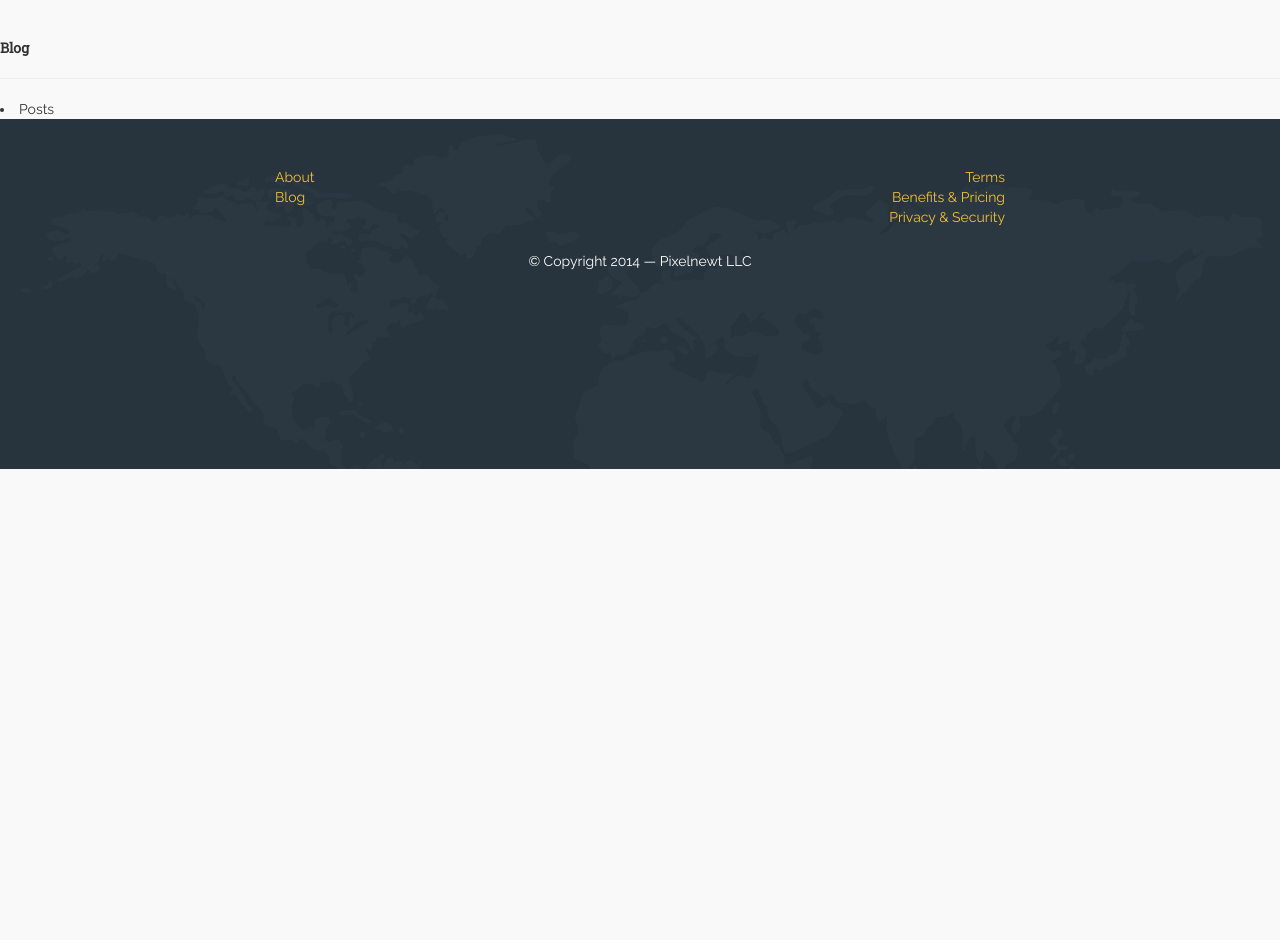
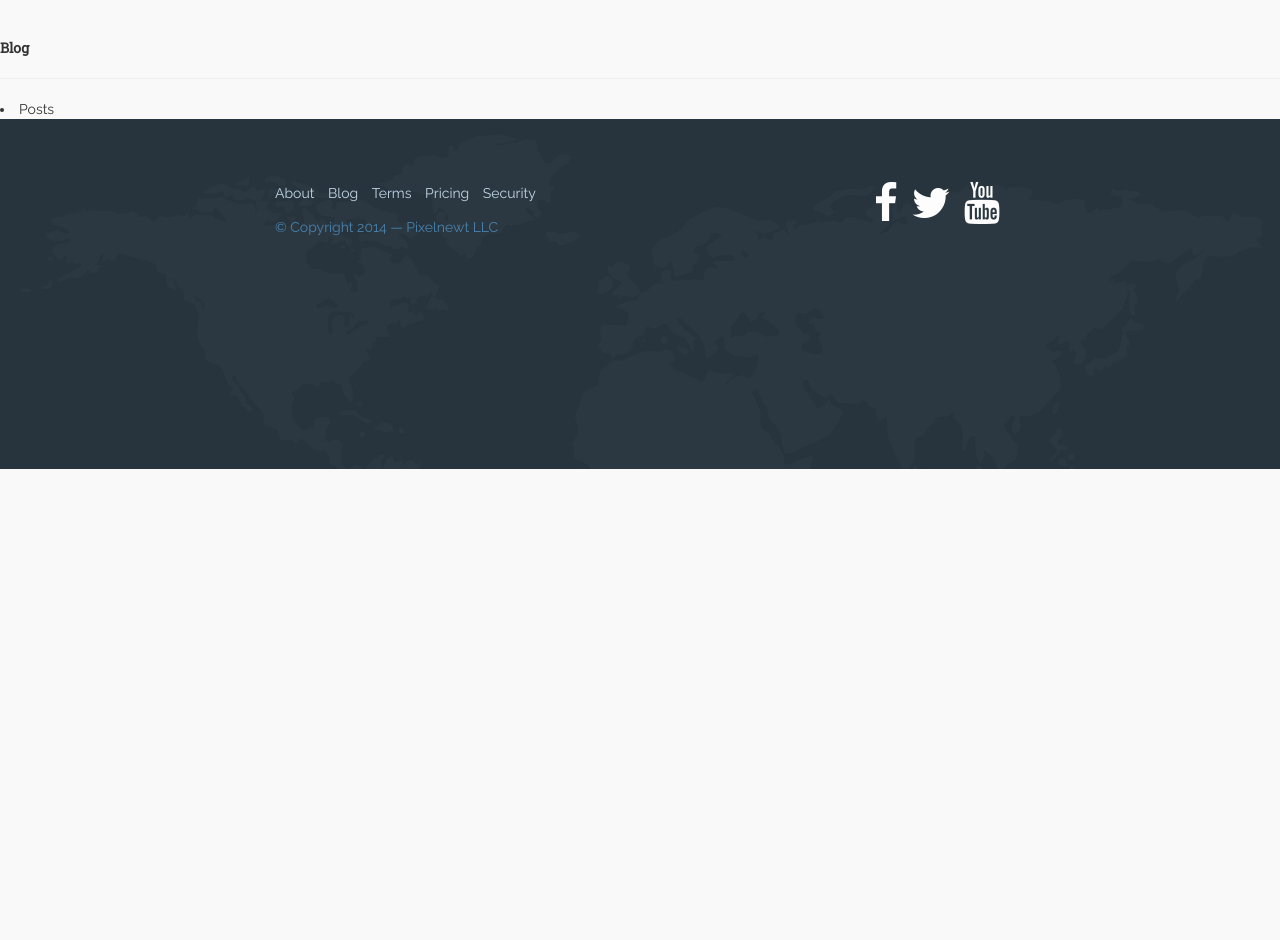
Before and after one commit to PixelNewt/pixelnewt.github.io, a Jekyll site: the page built from blog/index.html, in a window 1280 px wide. Built offline with Jekyll 4.4.1, drawn with Linux system fonts in a browser that asks for light colours.

Commit message:
Finalizing footer layout and css.

```diff
--- a/_includes/footer.html
+++ b/_includes/footer.html
@@ -2,26 +2,24 @@
 <footer>
     <div class="container container-narrow" id="footer">
         <div class="row">
-            <div class="col-lg-6" id="footer-column-1">
-                <ul class="list-unstyled">
+            <div class="col-md-6" id="footer-links">
+                <ul class="list-inline">
                     <li><a href="/about/">About</a></li>
                     <li><a href="/blog/">Blog</a></li>
+                    <li><a href="/terms/">Terms</a></li>
+                    <li><a href="/pricing/">Pricing</a></li>
+                    <li><a href="/security/">Security</a></li>
                 </ul>
+                <p class="text-steel-blue">&copy; Copyright {{ site.time | date: '%Y' }} &mdash; {{ site.company }}</p>
             </div><!-- /#footer-column-1 -->
 
-            <div class="col-lg-6 text-right" id="footer-column-2">
-                <ul class="list-unstyled">
-                    <li><a href="/terms/">Terms</a></li>
-                    <li><a href="/benefits/">Benefits & Pricing</a></li>
-                    <li><a href="/privacy/">Privacy & Security</a></li>
+            <div class="col-md-6 text-right" id="footer-social">
+                <ul class="list-inline">
+                    <li><a href="/terms/"><i class="fa fa-3x fa-facebook"></i></a></li>
+                    <li><a href="/terms/"><i class="fa fa-3x fa-twitter"></i></a></li>
+                    <li><a href="/terms/"><i class="fa fa-3x fa-youtube"></i></a></li>
                 </ul>
             </div><!-- /#footer-column-2 -->
-        </div>
-
-        <div class="row">
-            <div class="text-center">
-                <p class="text-center text-slate">&copy; Copyright {{ site.time | date: '%Y' }} &mdash; {{ site.company }}</p>
-            </div><!-- /#footer-column-3 -->
         </div><!-- /.row -->
     </div><!-- /.container -->
 
--- a/assets/css/custom.css
+++ b/assets/css/custom.css
@@ -104,7 +104,7 @@ h1 small { padding-left: 15px; }
 
 .dark-yellow { color: #7f6000; }
 
-.text-slate { color: darkSlate; }
+.text-slate { color: #27343d; }
 
 .text-steel-blue { color: #4882ad; }
 
@@ -148,8 +148,10 @@ img.mugshot { width: 174px; height: 174px; -webkit-border-radius: 50%; -moz-bord
   #hero-banner h1 { color: #f1c232; font-size: 64px; }
   .row { margin-left: -15px; margin-right: -15px; padding: 0 18px 0 18px; } }
 /*footer*/
-footer { background: url(../img/footer-map.jpg) no-repeat center top; background-attachment: relative; background-position: top center; min-height: 350px; width: 100%; -webkit-background-size: 100%; -moz-background-size: 100%; -o-background-size: 100%; background-size: 100%; -webkit-background-size: cover; -moz-background-size: cover; -o-background-size: cover; background-size: cover; padding: 48px 0 48px; color: #fdfdfd; }
+footer { background: url(../img/footer-map.jpg) no-repeat center top; background-attachment: relative; background-position: top center; min-height: 350px; width: 100%; -webkit-background-size: 100%; -moz-background-size: 100%; -o-background-size: 100%; background-size: 100%; -webkit-background-size: cover; -moz-background-size: cover; -o-background-size: cover; background-size: cover; padding: 64px 0 48px; color: #fdfdfd; }
 
-#footer a { color: #f1c232; }
+#footer a { color: #c2d6e6; }
+
+#footer-social a { color: #fdfdfd; }
 
 /*fin*/
```
Also changed, not shown: assets/scss/custom.scss (+8 -3 lines).
